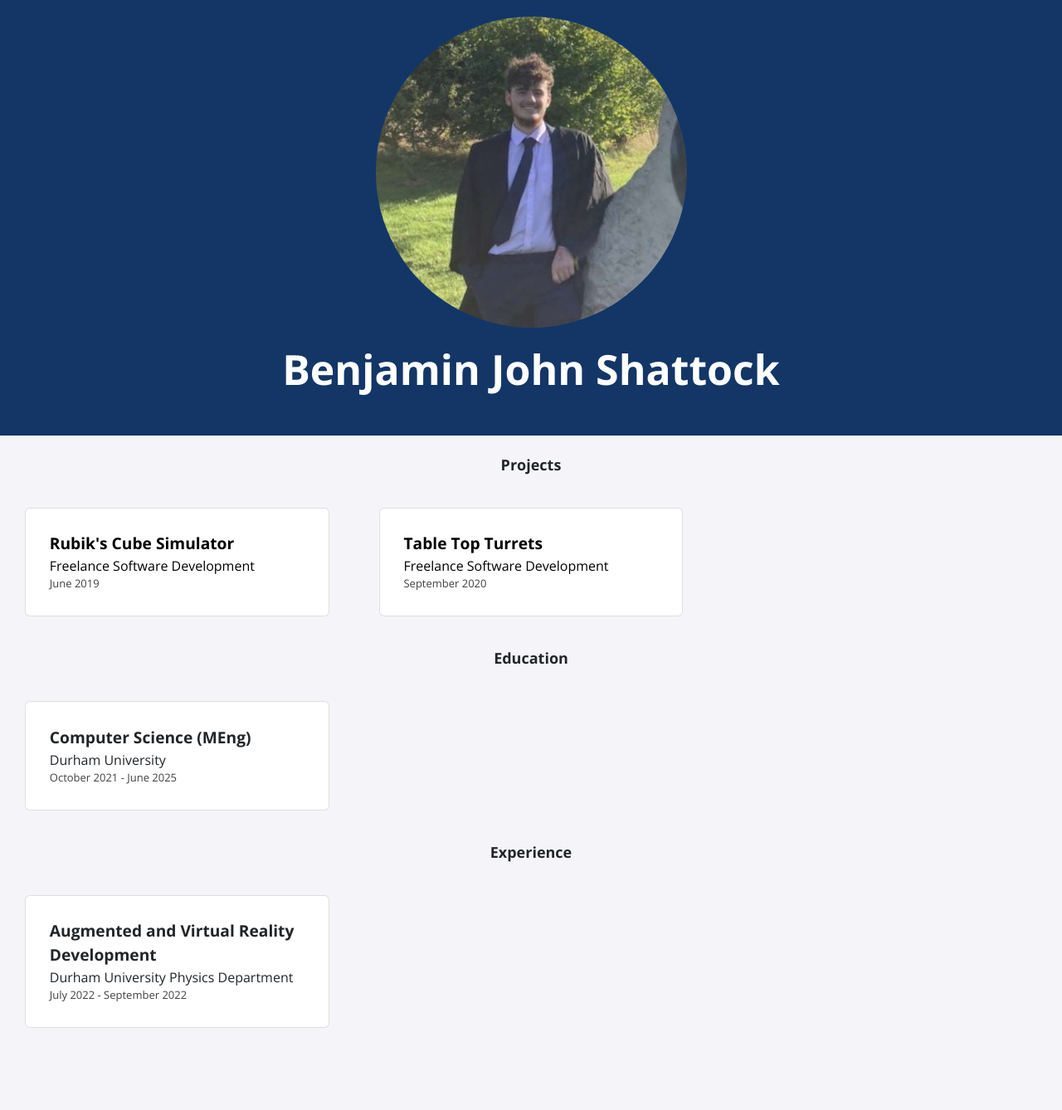
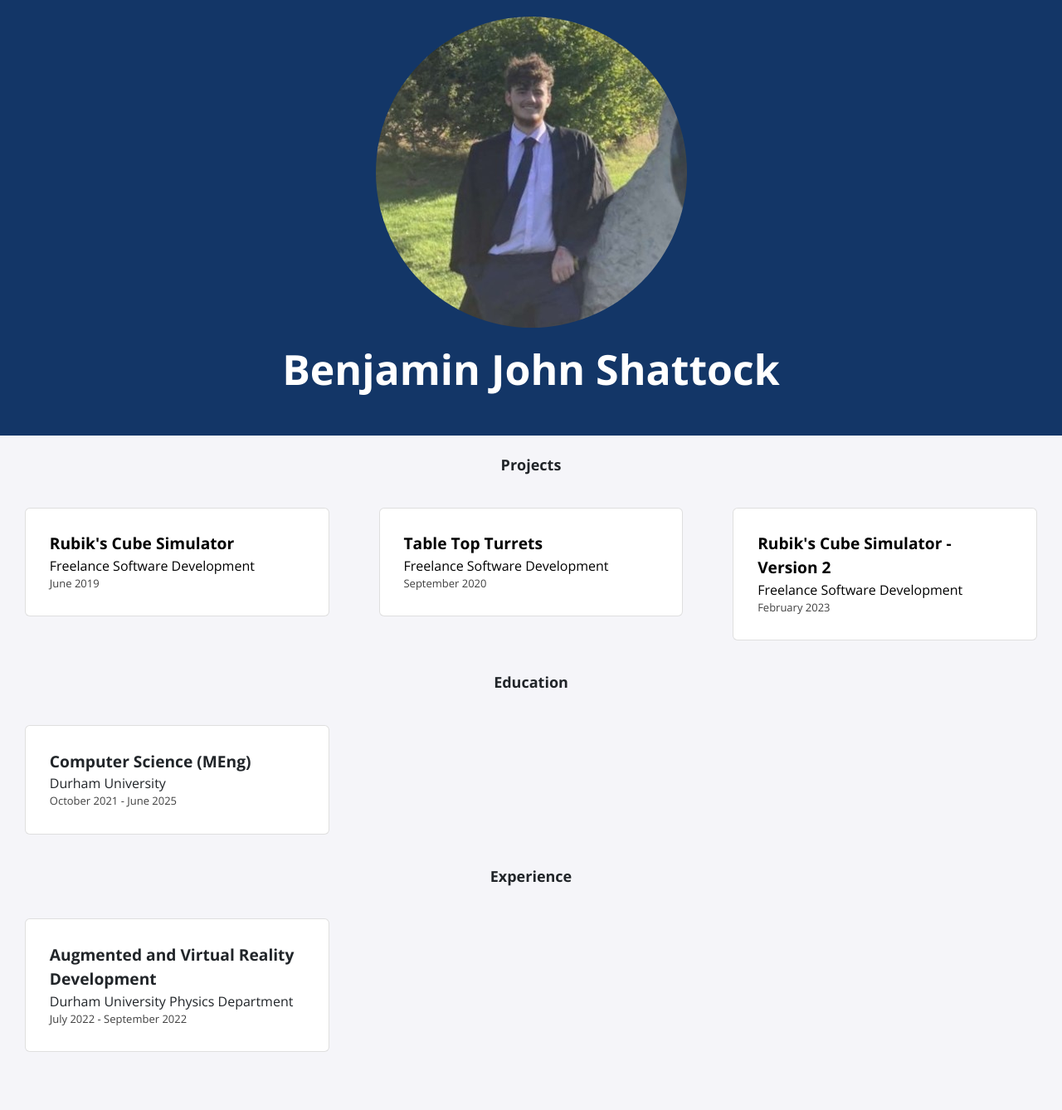
Before and after one commit to shatt-s/shatt-s.github.io, a Jekyll site: the page built from index.html, in a window 1280 px wide. Shown: the whole page at 83% size. Built offline with Jekyll 4.4.1, drawn with Linux system fonts in a browser that asks for light colours; nearby versions of some CDN libraries; before the commit the page ends 1309 px from its top, so only the background shows below that.

Commit message:
Update projects.yml

```diff
--- a/_data/projects.yml
+++ b/_data/projects.yml
@@ -1,9 +1,14 @@
 - title: Rubik's Cube Simulator
   event: Freelance Software Development
   date: June 2019
-  page-name: https://shatt-s.github.io/rubiks-cube-simulator
+  page-name: https://shatt-s.github.io/rubiks-cube-simulator/
 
 - title: Table Top Turrets
   event: Freelance Software Development
   date: September 2020
   page-name: https://store.steampowered.com/app/1386320/Table_Top_Turrets/
+
+- title: Rubik's Cube Simulator - Version 2
+  event: Freelance Software Development
+  date: February 2023
+  page-name: https://shatt-s.github.io/rubiks-cube-simulator-v2/
```
